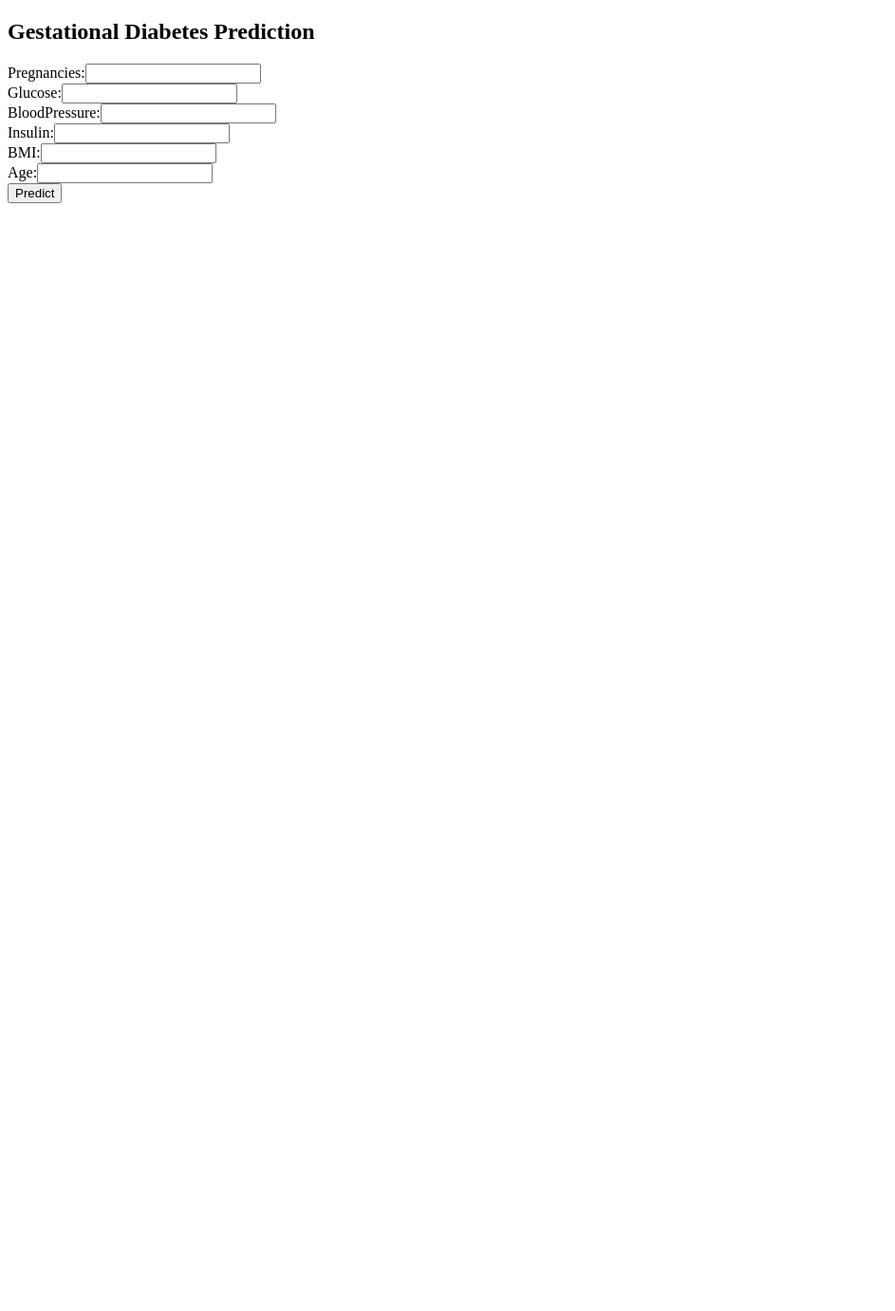
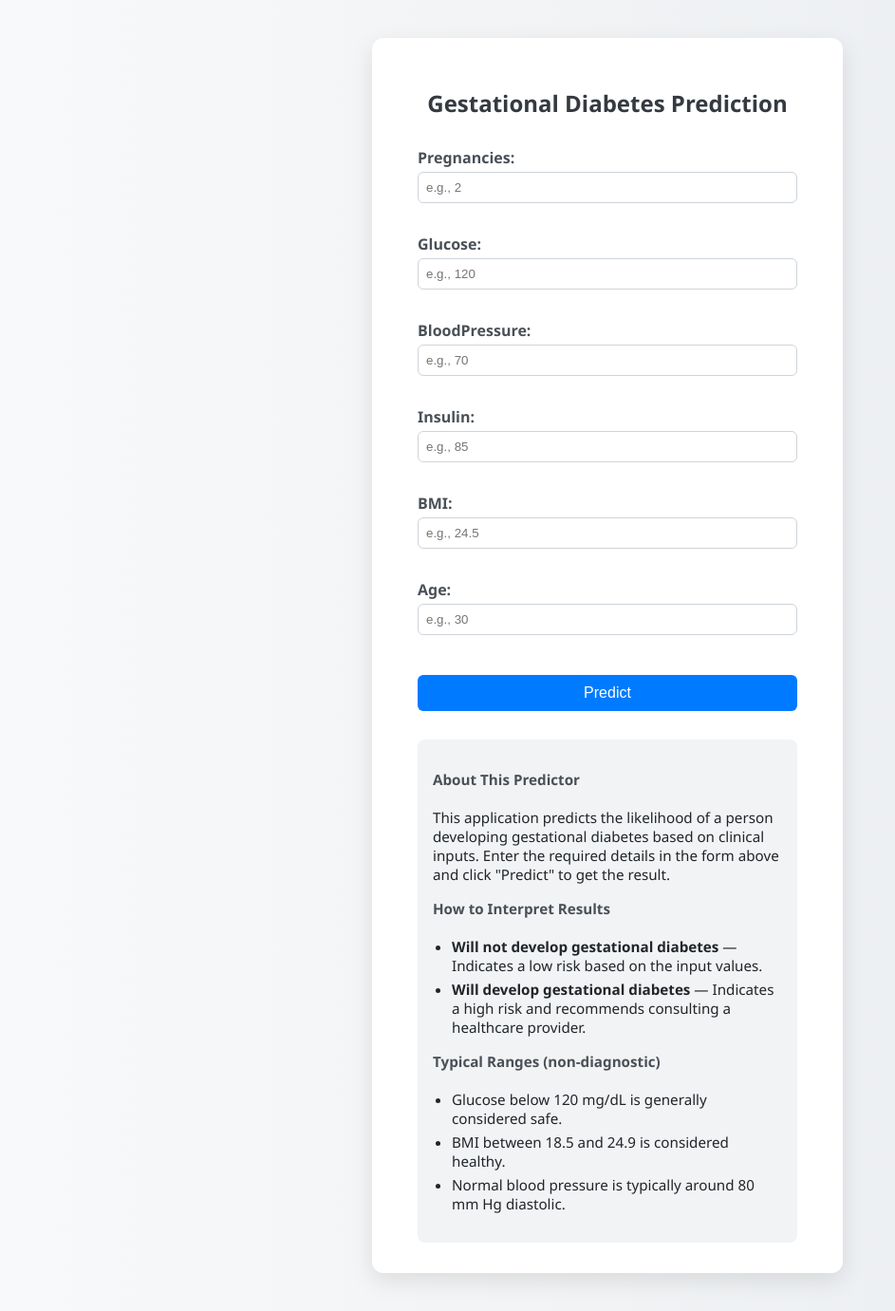
Before and after one commit to Sahil2004/diabetes-prediction-flask-app, a Flask app: page / in a window 1280 px wide. Shown: the whole page at 95% size, without its empty margins (0-943 px from the left). Before the commit the page ends 214 px from the top, so only its background shows below. Run offline with Flask 3, Linux system fonts and the light colour scheme; parts of the project's set-up code (start-up, migrations or seed data) failed here and were passed over.

Commit message:
feat: styled the form.

```diff
--- a/src/templates/index.html
+++ b/src/templates/index.html
@@ -4,21 +4,132 @@
     <meta charset="UTF-8">
     <meta name="viewport" content="width=device-width, initial-scale=1.0">
     <title>Diabetes Prediction</title>
+    <style>
+        body {
+            font-family: 'Segoe UI', Tahoma, Geneva, Verdana, sans-serif;
+            background: linear-gradient(to right, #f8f9fa, #e9ecef);
+            margin: 0;
+            padding-inline: 0;
+            padding-block: 5vh;
+            display: flex;
+            justify-content: center;
+            align-items: center;
+        }
+
+        .container {
+            background: white;
+            padding: 2rem 3rem;
+            border-radius: 12px;
+            box-shadow: 0 8px 24px rgba(0, 0, 0, 0.1);
+            max-width: 400px;
+            width: 100%;
+        }
+
+        h2 {
+            text-align: center;
+            color: #343a40;
+        }
+
+        form {
+            display: flex;
+            flex-direction: column;
+        }
+
+        label {
+            margin-top: 10px;
+            font-weight: bold;
+            color: #495057;
+        }
+
+        input {
+            padding: 8px;
+            margin-top: 4px;
+            border: 1px solid #ced4da;
+            border-radius: 6px;
+        }
+
+        button {
+            margin-top: 20px;
+            padding: 10px;
+            background-color: #007bff;
+            color: white;
+            border: none;
+            border-radius: 6px;
+            font-size: 16px;
+            cursor: pointer;
+            transition: background-color 0.3s ease;
+        }
+
+        button:hover {
+            background-color: #0056b3;
+        }
+
+        h3 {
+            margin-top: 20px;
+            text-align: center;
+            color: #28a745;
+        }
+
+        .info-section {
+            margin-top: 30px;
+            background-color: #f1f3f5;
+            padding: 1rem;
+            border-radius: 8px;
+            font-size: 0.95rem;
+            color: #212529;
+        }
+
+        .info-section h4 {
+            margin-top: 1rem;
+            color: #495057;
+        }
+
+        .info-section ul {
+            padding-left: 20px;
+            margin-top: 0.5rem;
+        }
+
+        .info-section ul li {
+            margin-bottom: 0.3rem;
+        }
+
+        .info-section p {
+            margin-top: 0.5rem;
+        }
+    </style>
 </head>
 <body>
-    <h2>Gestational Diabetes Prediction</h2>
-    <form method="POST" action="/predict">
-        <label>Pregnancies:</label><input type="number" name="Pregnancies" step="any" required><br>
-        <label>Glucose:</label><input type="number" name="Glucose" step="any" required><br>
-        <label>BloodPressure:</label><input type="number" name="BloodPressure" step="any" required><br>
-        <label>Insulin:</label><input type="number" name="Insulin" step="any" required><br>
-        <label>BMI:</label><input type="number" name="BMI" step="any" required><br>
-        <label>Age:</label><input type="number" name="Age" step="any" required><br>
-        <button type="submit">Predict</button>
-    </form>
+    <div class="container">
+        <h2>Gestational Diabetes Prediction</h2>
 
-    {% if prediction_text %}
-        <h3>{{ prediction_text }}</h3>
-    {% endif %}
+        {% if prediction_text %}
+            <h3>{{ prediction_text }}</h3>
+        {% endif %}
+
+        <form method="POST" action="/predict">
+            <label>Pregnancies:</label><input type="number" name="Pregnancies" step="any" required placeholder="e.g., 2"><br>
+            <label>Glucose:</label><input type="number" name="Glucose" step="any" required placeholder="e.g., 120"><br>
+            <label>BloodPressure:</label><input type="number" name="BloodPressure" step="any" required placeholder="e.g., 70"><br>
+            <label>Insulin:</label><input type="number" name="Insulin" step="any" required placeholder="e.g., 85"><br>
+            <label>BMI:</label><input type="number" name="BMI" step="any" required placeholder="e.g., 24.5"><br>
+            <label>Age:</label><input type="number" name="Age" step="any" required placeholder="e.g., 30"><br>
+            <button type="submit">Predict</button>
+        </form>
+        <div class="info-section">
+            <h4>About This Predictor</h4>
+            <p>This application predicts the likelihood of a person developing gestational diabetes based on clinical inputs. Enter the required details in the form above and click "Predict" to get the result.</p>
+            <h4>How to Interpret Results</h4>
+            <ul>
+                <li><strong>Will not develop gestational diabetes</strong> — Indicates a low risk based on the input values.</li>
+                <li><strong>Will develop gestational diabetes</strong> — Indicates a high risk and recommends consulting a healthcare provider.</li>
+            </ul>
+            <h4>Typical Ranges (non-diagnostic)</h4>
+            <ul>
+                <li>Glucose below 120 mg/dL is generally considered safe.</li>
+                <li>BMI between 18.5 and 24.9 is considered healthy.</li>
+                <li>Normal blood pressure is typically around 80 mm Hg diastolic.</li>
+            </ul>
+        </div>
+    </div>
 </body>
 </html>
```
